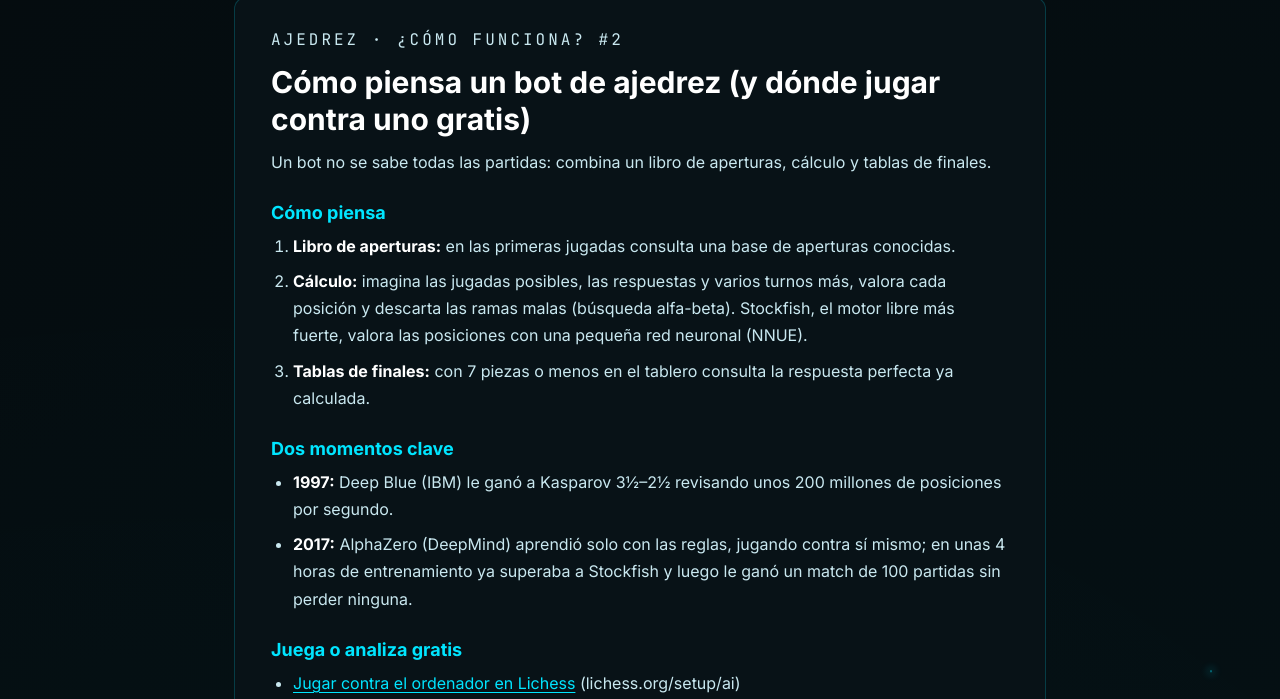
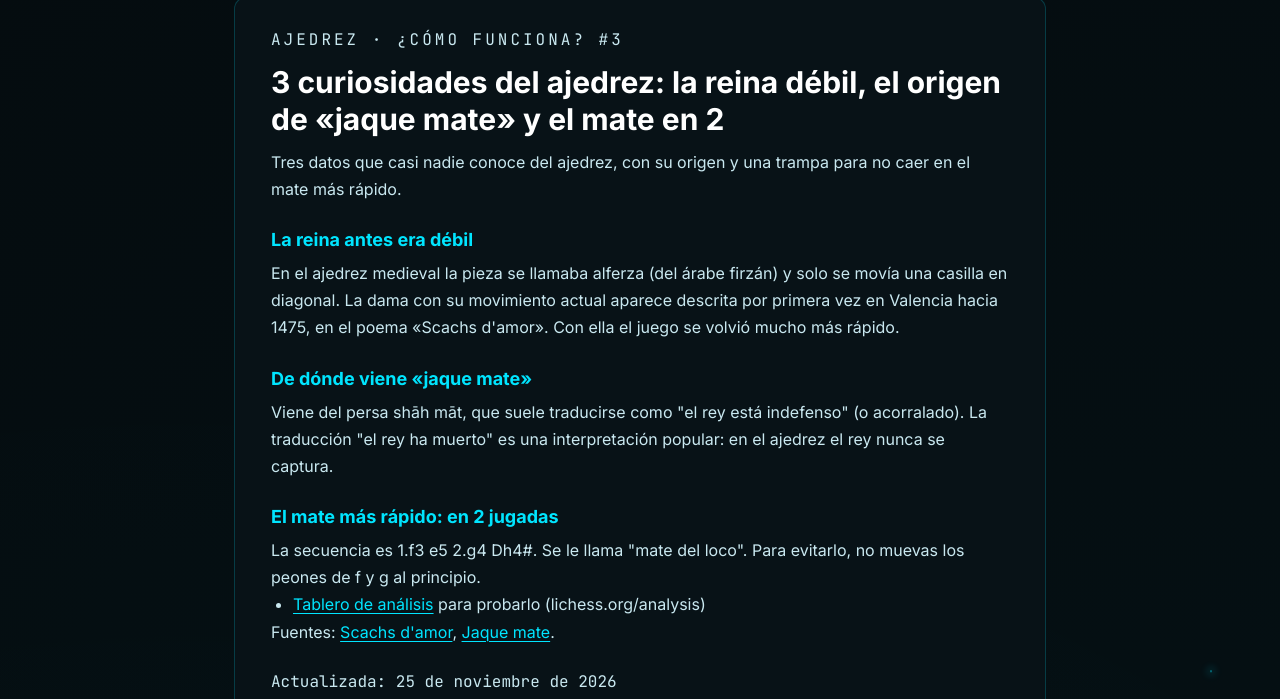
Before and after one commit to gegecam30/gexelmain, a plain HTML site: page guias.html in a window 1280 px wide. Shown: the part 253-952 px from the top of the page. Drawn offline with Linux system fonts and the light colour scheme.

Commit message:
Guía: 3 curiosidades del ajedrez
Co-Authored-By: Claude Opus 5.5 <noreply@anthropic.com>

```diff
--- a/guias.html
+++ b/guias.html
@@ -132,6 +132,28 @@
   <main class="guides">
 
     <!-- Para añadir una guía: copia un <article class="guide"> y ponle un id único (es el enlace: guias.html#id). La más reciente va primero. -->
+
+    <article class="guide" id="ajedrez-curiosidades">
+      <p class="guide-tag">Ajedrez · ¿Cómo funciona? #3</p>
+      <h2>3 curiosidades del ajedrez: la reina débil, el origen de «jaque mate» y el mate en 2</h2>
+      <p>Tres datos que casi nadie conoce del ajedrez, con su origen y una trampa para no caer en el mate más rápido.</p>
+
+      <h3>La reina antes era débil</h3>
+      <p>En el ajedrez medieval la pieza se llamaba alferza (del árabe firzán) y solo se movía una casilla en diagonal. La dama con su movimiento actual aparece descrita por primera vez en Valencia hacia 1475, en el poema «Scachs d'amor». Con ella el juego se volvió mucho más rápido.</p>
+
+      <h3>De dónde viene «jaque mate»</h3>
+      <p>Viene del persa shāh māt, que suele traducirse como "el rey está indefenso" (o acorralado). La traducción "el rey ha muerto" es una interpretación popular: en el ajedrez el rey nunca se captura.</p>
+
+      <h3>El mate más rápido: en 2 jugadas</h3>
+      <p>La secuencia es 1.f3 e5 2.g4 Dh4#. Se le llama "mate del loco". Para evitarlo, no muevas los peones de f y g al principio.</p>
+      <ul>
+        <li><a href="https://lichess.org/analysis" target="_blank" rel="noopener">Tablero de análisis</a> para probarlo (lichess.org/analysis)</li>
+      </ul>
+
+      <p>Fuentes: <a href="https://es.wikipedia.org/wiki/Scachs_d%27amor" target="_blank" rel="noopener">Scachs d'amor</a>, <a href="https://es.wikipedia.org/wiki/Jaque_mate" target="_blank" rel="noopener">Jaque mate</a>.</p>
+
+      <p class="guide-date">Actualizada: 25 de noviembre de 2026</p>
+    </article>
 
     <article class="guide" id="ajedrez-bots">
       <p class="guide-tag">Ajedrez · ¿Cómo funciona? #2</p>
```
